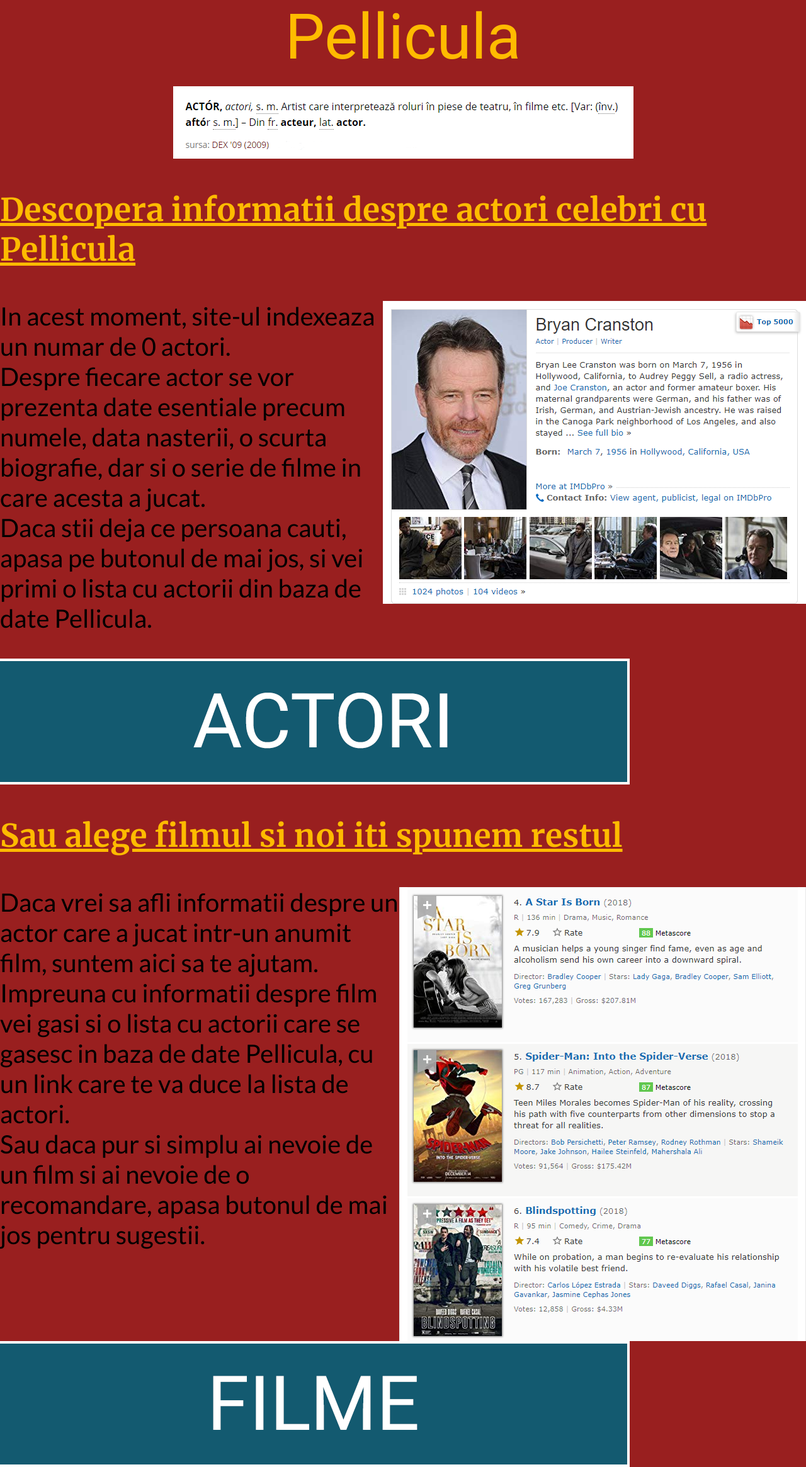
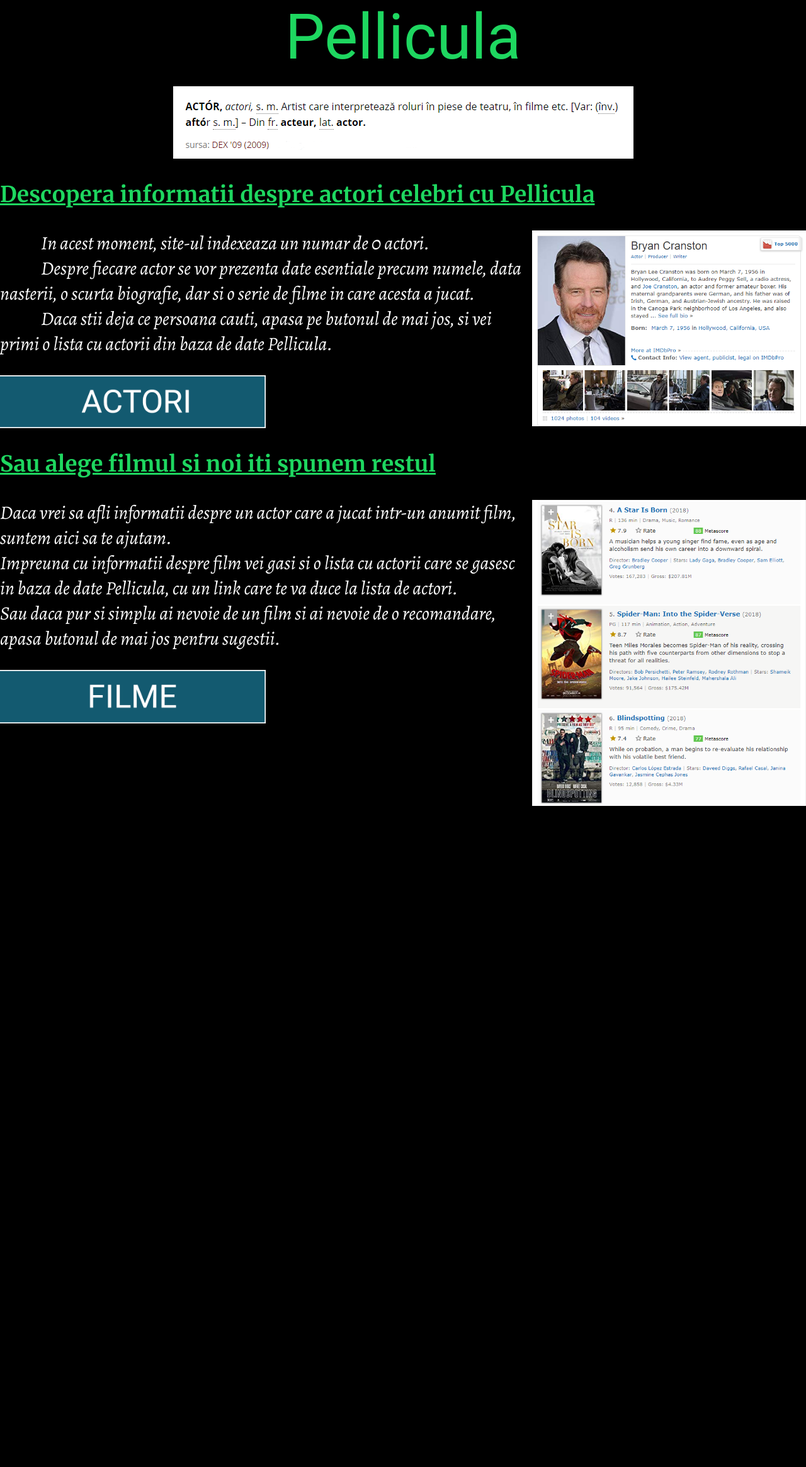
Before and after one commit to ExplodingInsanity/Pellicula, a PHP site: page / in a window 1280 px wide. Shown: the whole page at 63% size. After the commit the page ends 1280 px from the top, so only its background shows below. Run offline with PHP 8.4, Linux system fonts and the light colour scheme; data that the repository does not hold is empty; some web fonts are replaced.

Commit message:
changed looks in index added some fonts and stuff

```diff
--- a/css/base.css
+++ b/css/base.css
@@ -10,8 +10,13 @@
  font-family:"Merriweather";
   src: url("../fonts/Merriweather-Bold.ttf");
 }
+@font-face{
+ font-family:"Alegreya";
+  src: url("../fonts/Alegreya-Italic.ttf");
+}
 
 body{
+background-color:#000000;
 margin: 0px;
 padding: 0px;
 }
@@ -20,18 +25,21 @@
 margin-bottom:20px;
 font-family:'Roboto';
 font-size:100px;
-color:#ffbb00;
+color:#1ed760;
 }
 
 .heading{
 text-decoration: underline;
-color:#ffbb00;
-font-size:50px;
+color:#1ed760;//#EDF5E1;
+font-size:35px;
 font-family:'Merriweather';
 }
 
 .description{
-font-family:'Lato';
-color:black;
-font-size:40px;
+line-height:40px;
+font-family:'Alegreya';
+color:#ffffff;
+font-size:30px;
+-webkit-text-stroke-width: 0px;
+-webkit-text-stroke-color: #ffffff;
 }
--- a/html/filme.php
+++ b/html/filme.php
@@ -4,4 +4,7 @@
 <title>Filme</title> </head>
 <body bgcolor="#991f1f">
 <center><p id="title">Filme</p>
+<table>
+<tr></tr>
+</table>
 </center></body>
--- a/index.php
+++ b/index.php
@@ -3,33 +3,34 @@
 <link rel="stylesheet" type="text/css" href="./css/base.css">
 <link rel="stylesheet" type="text/css" href="./css/index.css">
 <title> Pellicula  </title> </head>
-<body bgcolor="#991f1f">
+<body>
 <center><p id="title">Pellicula</p>
 <img src="./media/def.png">
 <?php include('dbconnection.php');?>
 </center>
 <div class="descContainer">
 <p class='heading'>Descopera informatii despre actori celebri cu Pellicula</p>
-<img class="descImage" src="./media/placeholder1.png">
+<img class="descImage" width="34%" src="./media/placeholder1.png">
 <?php
 $sql = "Select count(id) from citate";
 $result = mysqli_query($connection, $sql);
 $nrCitate = mysqli_fetch_array($result)[0];
-echo '<p class="description"> In acest moment, site-ul indexeaza un numar de '.$nrCitate.' actori. <br>
-Despre fiecare actor se vor prezenta date esentiale precum numele, data nasterii, o scurta biografie, dar si o serie de filme in care acesta a jucat. <br>
-Daca stii deja ce persoana cauti, apasa pe butonul de mai jos, si vei primi o lista cu actorii din baza de date Pellicula.
+echo '<p class="description width="66%"> &emsp;&emsp; In acest moment, site-ul indexeaza un numar de '.$nrCitate.' actori. <br>
+&emsp;&emsp; Despre fiecare actor se vor prezenta date esentiale precum numele, data nasterii, o scurta biografie, dar si o serie de filme in care acesta a jucat. <br>
+&emsp;&emsp; Daca stii deja ce persoana cauti, apasa pe butonul de mai jos, si vei primi o lista cu actorii din baza de date Pellicula.
 </p>';
 ?>
-<a href="./html/actori.php"><img id="btnActori" class="button" src="./media/btnActori.png" width="1000" height="200"></a>
+<a href="./html/actori.php"><img id="btnActori" class="button" src="./media/btnActori.png" width="33%"></a>
 </div>
 <div class="descContainer">
 <p class='heading'>Sau alege filmul si noi iti spunem restul</p>
-<img class="descImage" src="./media/placeholder2.png">
-<p class="description">Daca vrei sa afli informatii despre un actor care a jucat intr-un anumit film, suntem aici sa te ajutam. <br> Impreuna cu informatii despre film vei gasi si o lista cu actorii care se gasesc in baza de date Pellicula, cu un link care te va duce la lista de actori.<br>
+<img class="descImage" width="34%" src="./media/placeholder2.png">
+<p class="description" width="66%">Daca vrei sa afli informatii despre un actor care a jucat intr-un anumit film, suntem aici sa te ajutam. <br> Impreuna cu informatii despre film vei gasi si o lista cu actorii care se gasesc in baza de date Pellicula, cu un link care te va duce la lista de actori.<br>
 Sau daca pur si simplu ai nevoie de un film si ai nevoie de o recomandare, apasa butonul de mai jos pentru sugestii.
 </p>
-<a href="./html/filme.php"><img id="btnFilme" class="button" src="./media/btnFilme.png" width="1000" height="200"></a>
+<a href="./html/filme.php"><img id="btnFilme" class="button" src="./media/btnFilme.png" width="33%"></a>
 </div>
+
 <?php
 # iau numarul de citate
 $sql = "Select count(id) from citate";
```
Also changed, not shown: css/filme.css (added), fonts/Alegreya-Italic.ttf (added).
